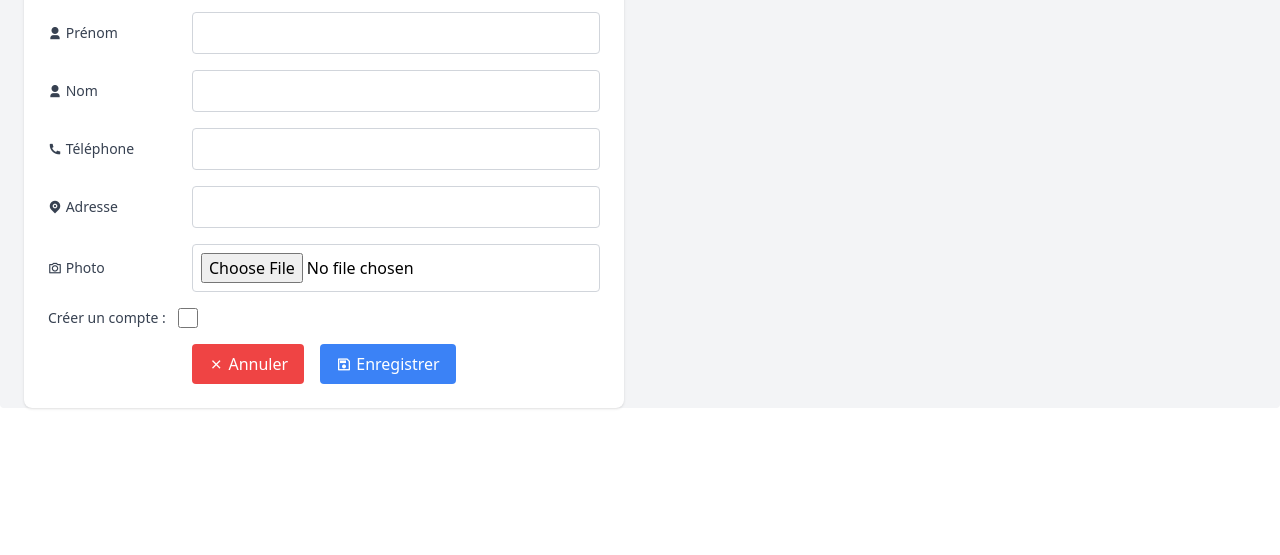
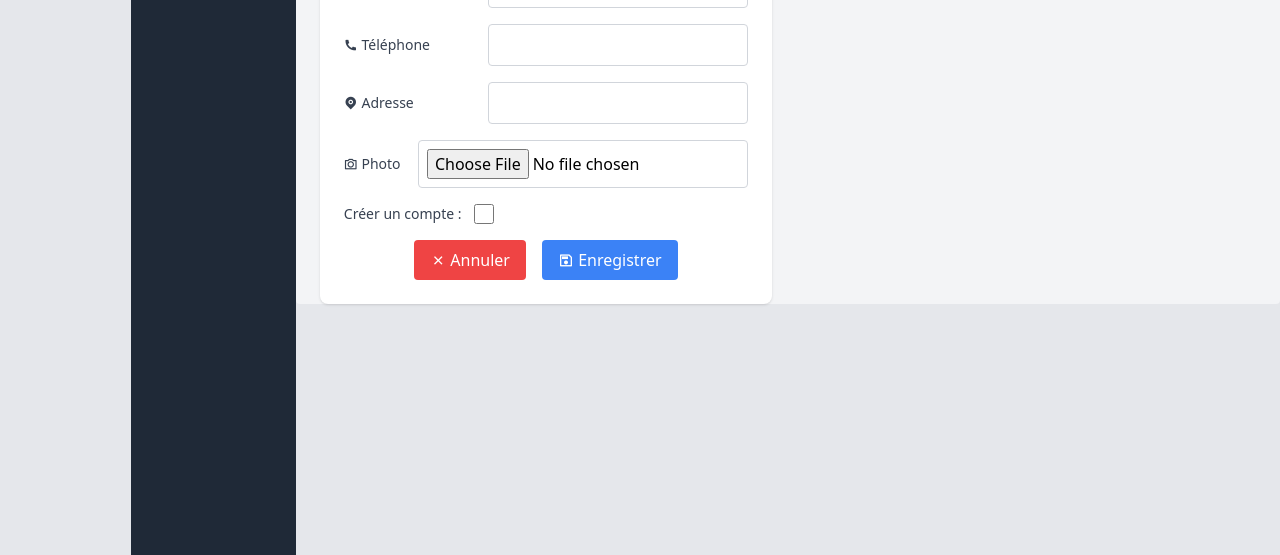
Before and after one commit to amethsy09/coursjs, a plain HTML site: page index.html in a window 1280 px wide. Shown: the part 245-800 px from the top of the page. Drawn offline with nearby package versions, Linux system fonts and the light colour scheme.

Commit message:
utiliser les flex pour dans le body

```diff
--- a/index.html
+++ b/index.html
@@ -9,7 +9,7 @@
     " rel="stylesheet">
     <script src="https://cdn.tailwindcss.com"></script>
 </head>
-<body>
+<body class="h-screen bg-gray-200 flex">
     <h1>salam ziar nalene</h1>
     <div class="w-65 h-full bg-gray-800 ">
         <div class="flex items-center justify-center gap-2 p-3 ">
```
